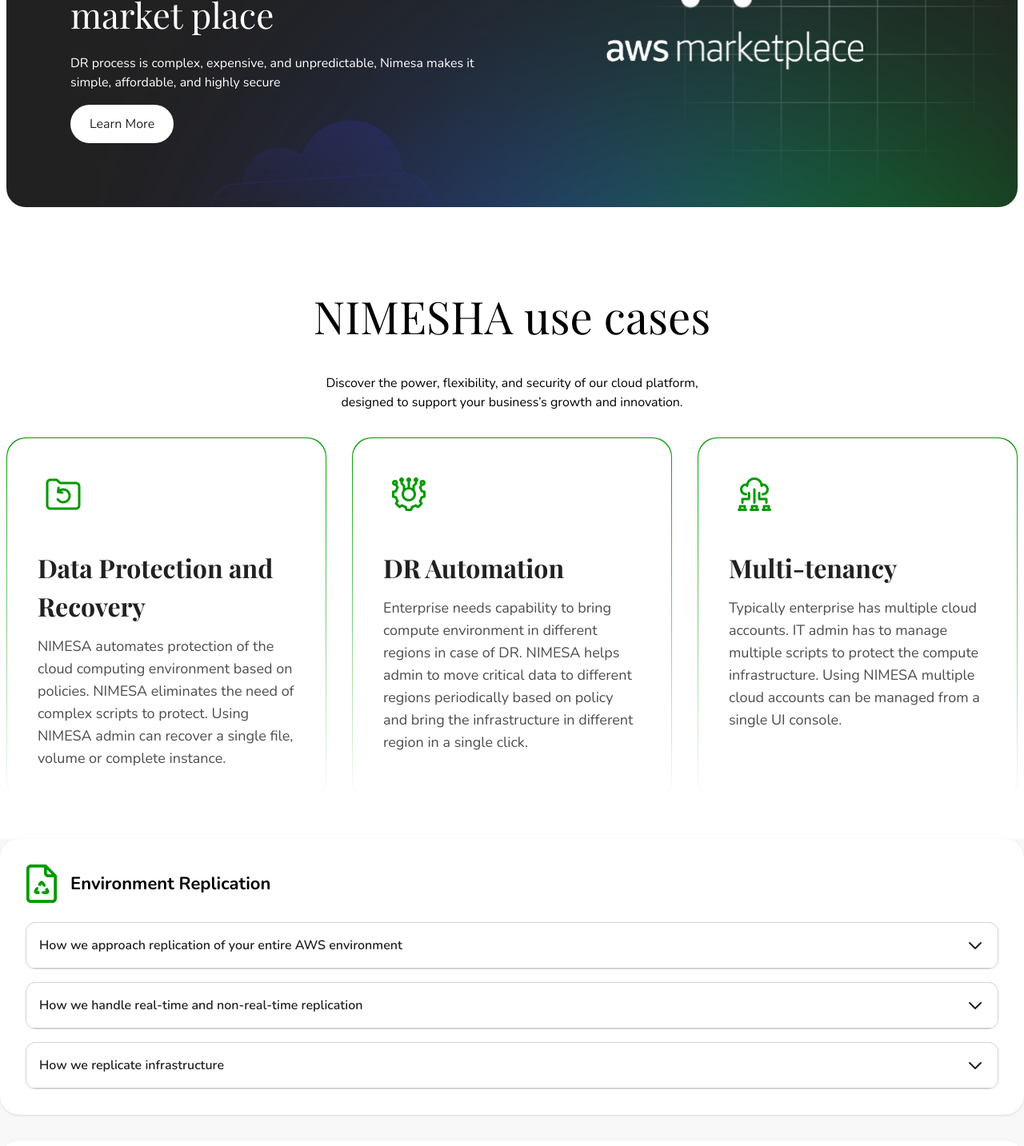
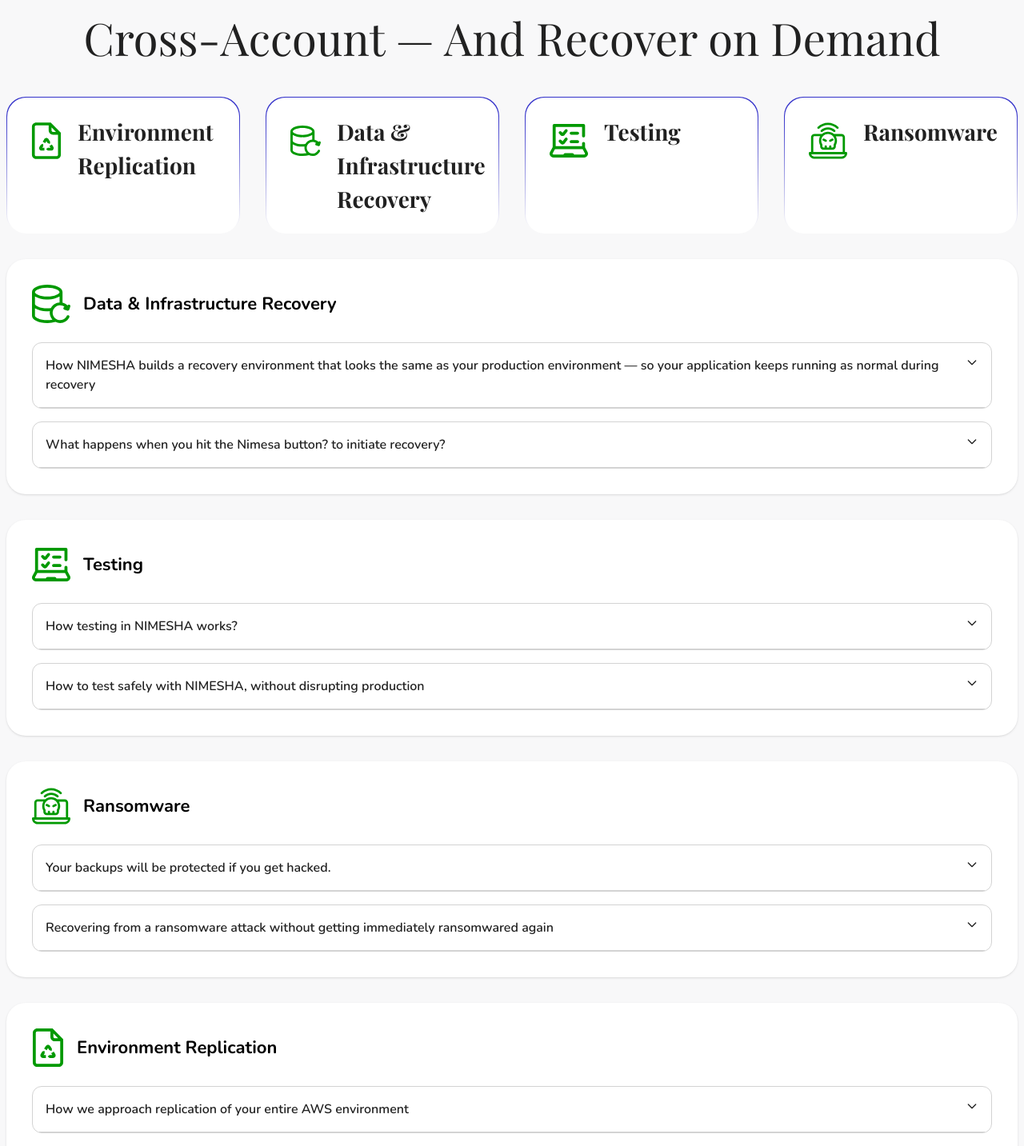
Before and after one commit to indya-ai/Nimesa-Web, a Next.js app: page /product/cloud-edition in a window 1280 px wide. Shown: the part 1330-2763 px from the top of the page at 80% size. Built offline with nearby package versions, Linux system fonts and the light colour scheme; a web font is replaced by a local one.

Commit message:
product complete

```diff
--- /dev/null
+++ b/components/cloud-edition/Card.jsx
@@ -0,0 +1,22 @@
+const Card = ({ title, imageSrc }) => {
+  return (
+    <div className="card pt-[1px] px-[1px] rounded-[24px]">
+      <div className="flex bg-white h-full flex-col gap-14 rounded-[24px] 2xl:p-[38px] p-[22px] justify-between">
+        <div className="flex md:items-start items-center flex-row gap-3">
+          <div className="p-2 md:mb-6">
+            <img
+              className="min-w-[38px] min-h-[48px]"
+              src={imageSrc}
+              alt={title}
+            />
+          </div>
+          <h3 className="2xl:text-[32px] lg:text-[28px] font-bold text-[#212121] playfair-font">
+            {title}
+          </h3>
+        </div>
+      </div>
+    </div>
+  );
+};
+
+export default Card;
--- a/components/common/collapse/Collapse.jsx
+++ b/components/common/collapse/Collapse.jsx
@@ -14,8 +14,9 @@
         className="w-full flex justify-between text-[#212121] text-base text-start py-4 px-2 border-b-[1px] border-[#D3D3D3] font-semibold focus:outline-none"
       >
         <span>{title}</span>
+        <div className="min-w-4 h-4 overflow-hidden">
           <svg
-          className={`w-6 h-6 transform transition-transform duration-300 ${
+            className={`w-full h-full transform transition-transform duration-300 ${
               isOpen ? "rotate-180" : ""
             }`}
             xmlns="http://www.w3.org/2000/svg"
@@ -30,6 +31,7 @@
               d="M19 9l-7 7-7-7"
             />
           </svg>
+        </div>
       </button>
 
       {/* Collapsible Content */}
--- a/components/demo/FreeTrial.jsx
+++ b/components/demo/FreeTrial.jsx
@@ -2,7 +2,7 @@
 
 function FreeTrial() {
   return (
-    <div className="lg:py-20 py-5 m-2">
+    <div >
       <div className="bg-[url('/assets/images/demo/free-trail-bg.svg')] text-center bg-cover bg-center rounded-[24px] container px-2 m-auto md:p-16 text-white p-12">
         <h4 className="md:text-[44px] text-3xl text-center mb-2 playfair-font">
           Request for free trial
--- a/pages/demo/index.jsx
+++ b/pages/demo/index.jsx
@@ -88,7 +88,9 @@
           </form>
         </div>
       </div>
-   <FreeTrial/>
+      <div className="lg:pt-20 py-5 m-2">
+        <FreeTrial />
+      </div>
     </div>
   );
 }
--- a/pages/product/cloud-edition/index.jsx
+++ b/pages/product/cloud-edition/index.jsx
@@ -1,3 +1,4 @@
+import Card from "@/components/cloud-edition/Card";
 import Banner from "@/components/common/Banner";
 import Collapsible from "@/components/common/collapse/Collapse";
 import FreeTrial from "@/components/demo/FreeTrial";
@@ -78,23 +79,44 @@
       ],
     },
   ];
+  const data = [
+    {
+      title: "Environment Replication",
+      imageSrc: "/assets/images/product/environment.svg",
+    },
+    {
+      title: "Data & Infrastructure Recovery",
+      imageSrc: "/assets/images/product/data.svg",
+    },
+    {
+      title: "Testing",
+      imageSrc: "/assets/images/product/testing.svg",
+    },
+    {
+      title: "Ransomware",
+      imageSrc: "/assets/images/product/Ransomware.svg",
+    },
+  ];
   return (
-    <div className="">
+    <div>
       <Banner
         title="NIMESA Cloud Edition"
         imageUrl="/assets/images/banner.svg"
       />
       <div className="bg-white lg:py-20 md:py-12 py-5">
-        <div className="container grid items-center md:grid-cols-2 gap-[8px] px-2 m-auto">
-          <img src="/assets/images/solution/multi-region/work-load.svg" />
-          <div className="lg:px-[50px] md:px-[16px]">
-            <h2 className="xl:text-[56px] text-[30px] playfair-font text-[#212121]">
+        <div className="container grid items-center lg:grid-cols-2 pb-16 gap-[8px] px-2 m-auto">
+          <img
+            className="lg:w-auto w-full"
+            src="/assets/images/solution/multi-region/work-load.svg"
+          />
+          <div className="xl:px-[50px] lg:px-[25px] md:px-[16px]">
+            <h2 className="xl:text-[56px] md:text-left text-center md:text-[40px] text-[32px] playfair-font text-[#212121]">
               Enterprise-class data protection
             </h2>
-            <h4 className="text-[32px] text-[#212121] playfair-font font-bold py-5">
+            <h4 className="lg:text-[32px] md:text-left text-center text-[24px] text-[#212121] playfair-font font-bold py-5">
               To protect your compute environment
             </h4>
-            <p className="text-lg text-gray">
+            <p className="text-lg md:text-left text-center text-gray">
               NIMESA could be deployed within your cloud account as an instance
               and protect data. Without NIMESA IT admins rely on complex
               scripting to protect the data and go over manually the protected
@@ -102,49 +124,30 @@
               single-click recovery of data.
             </p>
             <div className="flex flex-row items-center gap-4 mt-7">
-              <button className="bg-blue text-white rounded-full px-12 py-3">
+              <button className="bg-blue text-white rounded-full md:px-12 px-8 py-3">
                 Try Nimesha
               </button>
-              <button className="bg-[#212121] text-white rounded-full px-12 py-3">
+              <button className="bg-[#212121] text-white rounded-full md:px-12 px-8 py-3">
                 Schedule Demo
               </button>
             </div>
           </div>
         </div>
-
-        <AwsMarketplace />
-        <div className="container lg:py-12 md:py-8 py-3 m-auto px-2">
-          <h2 className="md:text-[56px] text-4xl text-center playfair-font py-5 md:mb-8">
-            NIMESHA use cases
-          </h2>
-          <p className="text-center xl:w-[40%] lg:w-[60%] mx-auto">
-            Discover the power, flexibility, and security of our cloud platform,
-            designed to support your business’s growth and innovation.
-          </p>
-
-          <div className="grid xl:grid-cols-3 md:grid-cols-2 mt-8 gap-8">
-            {OurValueCardData.map((data, index) => (
-              <OurValueCard key={index} {...data} />
+        <div className="bg-[#F8F8F9]">
+          <div className="container m-auto text-center pt-12 2xl:px-[200px] lg-[100px]">
+            <h3 className="lg:text-[56px] md:text-[40px] text-[24px] text-[#212121] playfair-font">
+              How NIMESHA Uses Native Features of AWS to Replicate Entire
+              Environments Cross-Region and Cross-Account — And Recover on
+              Demand
+            </h3>
+          </div>
+          <div className="flex flex-col px-2 space-y-8">
+            <div className="container mx-auto grid xl:grid-cols-4 md:grid-cols-3 mt-8 gap-8">
+              {data.map((data, index) => (
+                <Card key={index} {...data} />
               ))}
             </div>
-        </div>
-        <div className="bg-[#F8F8F9] flex flex-col gap-8">
-          <div className="flex flex-col container mx-auto justify-center p-8 bg-white shadow rounded-3xl">
-            <div className="flex flex-row items-center mb-6 gap-4">
-              <img src="/assets/images/product/environment.svg" />
-              <h1 className="text-[22px] font-bold">Environment Replication</h1>
-            </div>
-            <div className="w-full space-y-4">
-              {faqData.map((faq, index) => (
-                <Collapsible
-                  key={index}
-                  title={faq.title}
-                  content={faq.content}
-                />
-              ))}
-            </div>
-          </div>
-          <div className="flex flex-col container mx-auto justify-center p-8 bg-white shadow rounded-3xl">
+            <div className="flex flex-col container mx-auto justify-center md:p-8 p-3 bg-white shadow rounded-3xl">
               <div className="flex flex-row items-center mb-6 gap-4">
                 <img src="/assets/images/product/data.svg" />
                 <h1 className="text-[22px] font-bold">
@@ -161,7 +164,7 @@
                 ))}
               </div>
             </div>
-          <div className="flex flex-col container mx-auto justify-center p-8 bg-white shadow rounded-3xl">
+            <div className="flex flex-col container mx-auto justify-center md:p-8 p-3 bg-white shadow rounded-3xl">
               <div className="flex flex-row items-center mb-6 gap-4">
                 <img src="/assets/images/product/testing.svg" />
                 <h1 className="text-[22px] font-bold">Testing</h1>
@@ -176,7 +179,7 @@
                 ))}
               </div>
             </div>
-          <div className="flex flex-col container mx-auto justify-center p-8 bg-white shadow rounded-3xl">
+            <div className="flex flex-col container mx-auto justify-center md:p-8 p-3 bg-white shadow rounded-3xl">
               <div className="flex flex-row items-center mb-6 gap-4">
                 <img src="/assets/images/product/Ransomware.svg" />
                 <h1 className="text-[22px] font-bold">Ransomware</h1>
@@ -191,8 +194,53 @@
                 ))}
               </div>
             </div>
+            <div className="flex flex-col container mx-auto justify-center md:p-8 p-3 bg-white shadow rounded-3xl">
+              <div className="flex flex-row items-center mb-6 gap-4">
+                <img src="/assets/images/product/environment.svg" />
+                <h1 className="text-[22px] font-bold">
+                  Environment Replication
+                </h1>
               </div>
+              <div className="w-full space-y-4">
+                {faqData.map((faq, index) => (
+                  <Collapsible
+                    key={index}
+                    title={faq.title}
+                    content={faq.content}
+                  />
+                ))}
+              </div>
+            </div>
+            <div>
+              <button className="bg-[#3432CA] mb-[36px] rounded-full px-6 py-3 text-lg text-white flex justify-center m-auto">
+                View Services We Support
+              </button>
+            </div>
+          </div>
+        </div>
+
+        <AwsMarketplace />
+        <div className="bg-[#F8F8F9]">
+          <div className="container lg:py-12 md:py-8 py-3 m-auto px-2">
+            <h2 className="lg:text-[56px] md:text-[40px] text-[24px] text-center playfair-font py-5 md:mb-8">
+              NIMESHA use cases
+            </h2>
+            <p className="text-center xl:w-[40%] lg:w-[60%] mx-auto">
+              Discover the power, flexibility, and security of our cloud
+              platform, designed to support your business’s growth and
+              innovation.
+            </p>
+
+            <div className="grid xl:grid-cols-3 md:grid-cols-2 mt-8 gap-8">
+              {OurValueCardData.map((data, index) => (
+                <OurValueCard style="card" key={index} {...data} />
+              ))}
+            </div>
+          </div>
+        </div>
+        <div className="lg:pt-20 py-5 m-2">
           <FreeTrial />
+        </div>
       </div>
     </div>
   );
--- a/styles/globals.css
+++ b/styles/globals.css
@@ -23,6 +23,10 @@
 .aws-card {
   background: linear-gradient(180deg, #009900 0%, rgba(52, 50, 202, 0) 100%);
 }
+.card {
+
+  background: linear-gradient(359.99deg, rgba(0, 0, 0, 0) 5.74%, #3432CA 86.62%);
+}
 .text-gray {
   color: #4d4d4d;
 }
```
Also changed, not shown: components/solution/OurValueCard.jsx (+4 -4 lines), pages/solution/aws-services/index.jsx (+5 -5 lines). Lines whose indentation alone changed are shown as unchanged.
